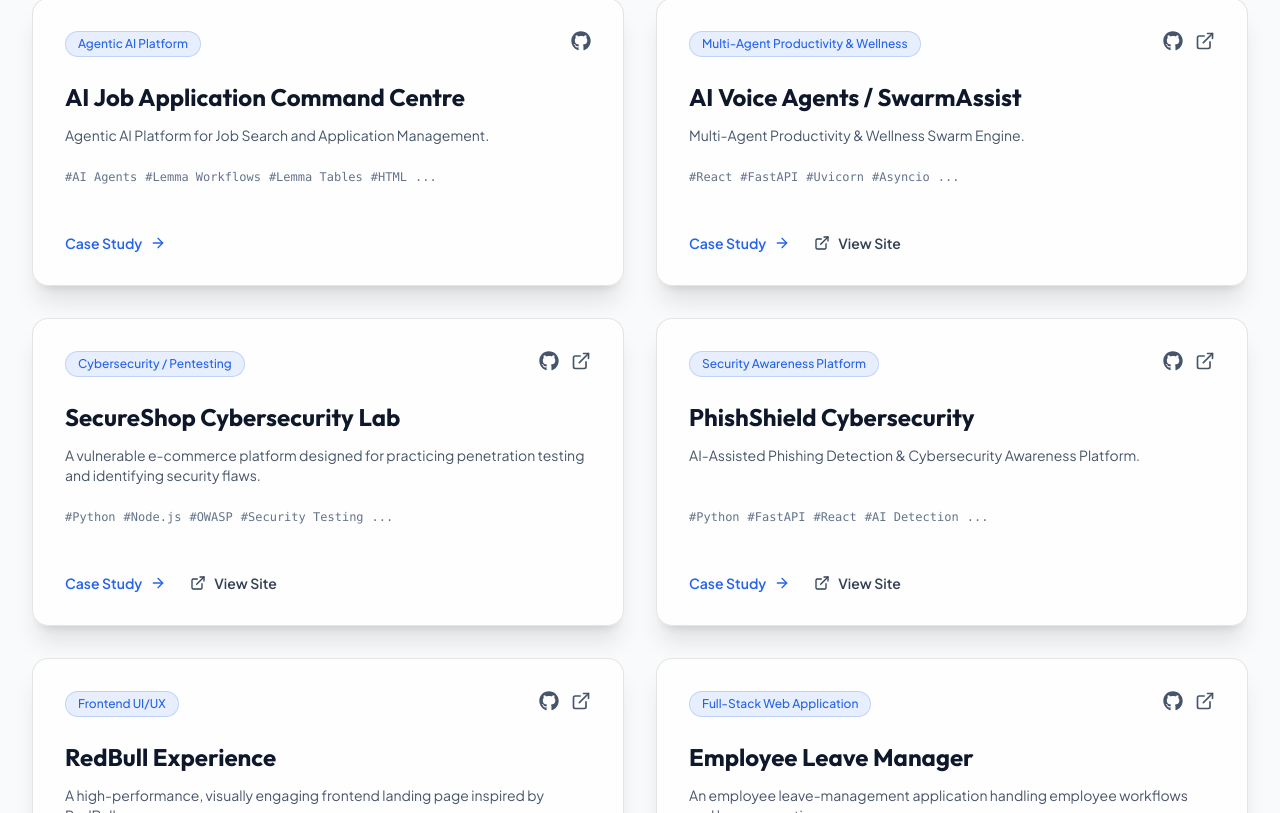
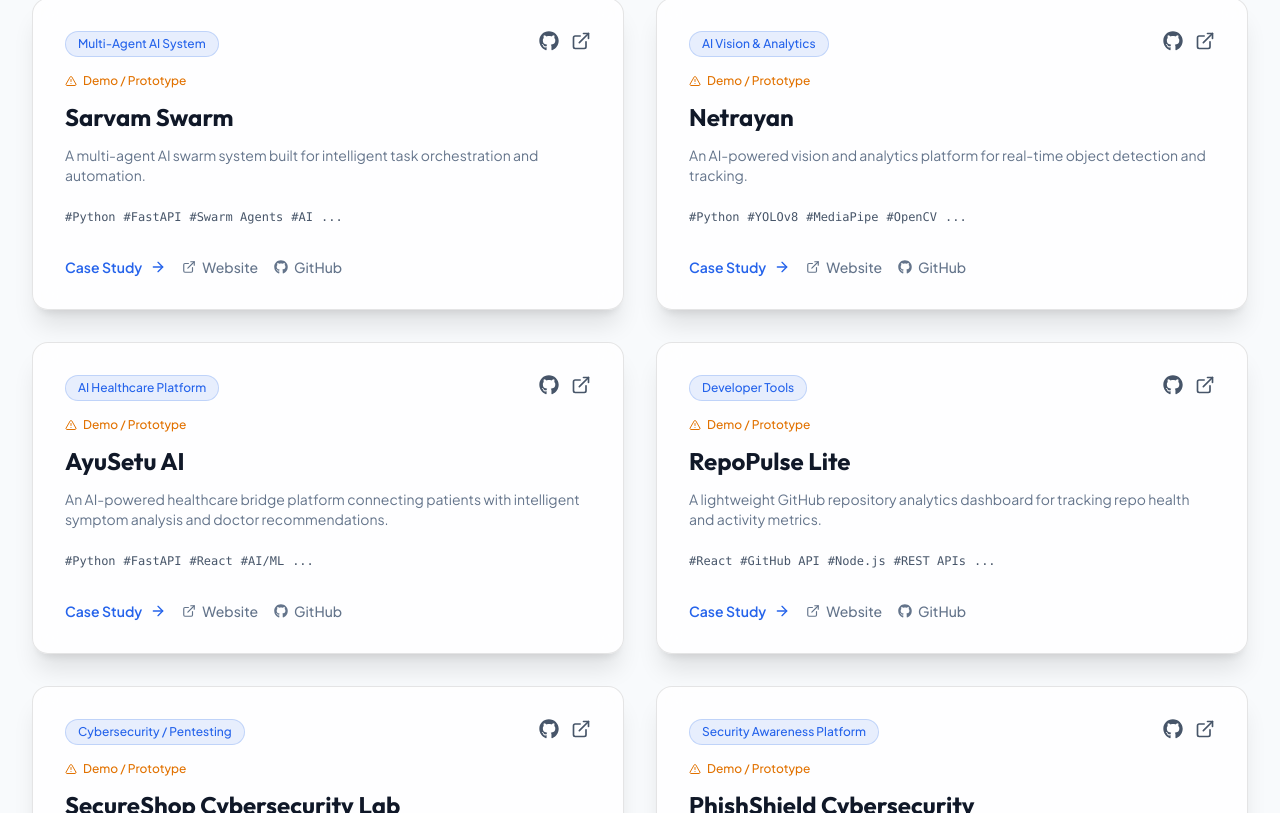
Before and after one commit to neerajcoder1/AboutMe, a React (Vite) app: page / in a window 1280 px wide. Shown: the part 2247-3060 px from the top of the page. Built offline with nearby package versions, Linux system fonts and the light colour scheme.

Commit message:
Projects: replace list with 6 real repos, add demo notice + website & GitHub links

```diff
--- a/src/components/FeaturedProjects.jsx
+++ b/src/components/FeaturedProjects.jsx
@@ -1,5 +1,5 @@
 import { useState } from 'react';
-import { ExternalLink, ArrowRight, X } from 'lucide-react';
+import { ExternalLink, ArrowRight, X, AlertTriangle, Github } from 'lucide-react';
 import { FaGithub } from 'react-icons/fa';
 import { projects } from '../data/portfolioData';
 
@@ -7,45 +7,56 @@ function ProjectModal({ project, onClose }) {
   if (!project) return null;
   return (
     <div className="fixed inset-0 z-[100] flex items-center justify-center p-4 sm:p-6">
-      <div className="absolute inset-0 bg-background/90 backdrop-blur-sm" onClick={onClose} />
-      <div className="relative w-full max-w-4xl max-h-[90vh] overflow-y-auto bg-card border border-white/10 rounded-2xl shadow-2xl z-10 flex flex-col">
-        <button onClick={onClose} className="absolute top-4 right-4 p-2 bg-white/5 hover:bg-white/10 rounded-full text-gray-400 hover:text-white transition-colors z-20">
+      <div className="absolute inset-0 bg-black/60 backdrop-blur-sm" onClick={onClose} />
+      <div className="relative w-full max-w-4xl max-h-[90vh] overflow-y-auto bg-white border border-black/10 rounded-2xl shadow-2xl z-10 flex flex-col">
+        <button onClick={onClose} className="absolute top-4 right-4 p-2 bg-black/5 hover:bg-black/10 rounded-full text-gray-500 hover:text-gray-900 transition-colors z-20">
           <X size={20} />
         </button>
 
         <div className="p-6 sm:p-10">
+          {/* Category badge */}
           <div className="flex items-center gap-3 mb-4">
             <span className="px-3 py-1 text-xs font-medium bg-primary/10 text-primary rounded-full border border-primary/20">
               {project.category}
             </span>
           </div>
 
-          <h2 className="text-3xl font-bold text-white mb-6">{project.title}</h2>
+          <h2 className="text-3xl font-bold text-gray-900 mb-4">{project.title}</h2>
+
+          {/* ⚠️ Demo Notice */}
+          {project.isDemo && (
+            <div className="flex items-start gap-3 mb-6 px-4 py-3 bg-amber-50 border border-amber-200 rounded-xl text-sm text-amber-800">
+              <AlertTriangle size={16} className="mt-0.5 shrink-0 text-amber-500" />
+              <span>
+                <strong>Notice:</strong> This is a demo page / prototype. Some features may be limited or incomplete.
+              </span>
+            </div>
+          )}
 
           <div className="grid grid-cols-1 lg:grid-cols-3 gap-8">
             <div className="lg:col-span-2 space-y-8">
               <section>
-                <h3 className="text-lg font-semibold text-white mb-3">Problem</h3>
-                <p className="text-gray-400 leading-relaxed">{project.problem}</p>
+                <h3 className="text-lg font-semibold text-gray-900 mb-3">Problem</h3>
+                <p className="text-gray-500 leading-relaxed">{project.problem}</p>
               </section>
 
               <section>
-                <h3 className="text-lg font-semibold text-white mb-3">Solution</h3>
-                <p className="text-gray-400 leading-relaxed">{project.solution}</p>
+                <h3 className="text-lg font-semibold text-gray-900 mb-3">Solution</h3>
+                <p className="text-gray-500 leading-relaxed">{project.solution}</p>
               </section>
 
               <section>
-                <h3 className="text-lg font-semibold text-white mb-3">My Role</h3>
-                <p className="text-gray-400 leading-relaxed">{project.role}</p>
+                <h3 className="text-lg font-semibold text-gray-900 mb-3">My Role</h3>
+                <p className="text-gray-500 leading-relaxed">{project.role}</p>
               </section>
 
               {project.engineering && (
                 <section>
-                  <h3 className="text-lg font-semibold text-white mb-3">Engineering Details</h3>
+                  <h3 className="text-lg font-semibold text-gray-900 mb-3">Engineering Details</h3>
                   <ul className="space-y-3">
                     {Object.entries(project.engineering).map(([key, value]) => (
-                      <li key={key} className="text-gray-400 text-sm">
-                        <strong className="text-gray-200 capitalize">{key.replace(/([A-Z])/g, ' $1').trim()}:</strong> {value}
+                      <li key={key} className="text-gray-500 text-sm">
+                        <strong className="text-gray-700 capitalize">{key.replace(/([A-Z])/g, ' $1').trim()}:</strong> {value}
                       </li>
                     ))}
                   </ul>
@@ -54,31 +65,44 @@ function ProjectModal({ project, onClose }) {
             </div>
 
             <div className="space-y-8">
-              <section className="p-6 bg-white/5 border border-white/10 rounded-xl">
-                <h3 className="text-sm font-semibold text-white mb-4 uppercase tracking-wider">Architecture</h3>
-                <p className="text-sm text-gray-400 font-mono bg-background p-3 rounded border border-white/5">{project.architecture}</p>
+              <section className="p-5 bg-gray-50 border border-black/8 rounded-xl">
+                <h3 className="text-sm font-semibold text-gray-700 mb-3 uppercase tracking-wider">Architecture</h3>
+                <p className="text-sm text-gray-600 font-mono bg-white p-3 rounded border border-black/8">{project.architecture}</p>
               </section>
 
               <section>
-                <h3 className="text-sm font-semibold text-white mb-3 uppercase tracking-wider">Tech Stack</h3>
+                <h3 className="text-sm font-semibold text-gray-700 mb-3 uppercase tracking-wider">Tech Stack</h3>
                 <div className="flex flex-wrap gap-2">
                   {project.technologies.map(tech => (
-                    <span key={tech} className="px-2.5 py-1 bg-white/5 border border-white/10 rounded text-xs text-gray-300">
+                    <span key={tech} className="px-2.5 py-1 bg-black/5 border border-black/8 rounded text-xs text-gray-600">
                       {tech}
                     </span>
                   ))}
                 </div>
               </section>
 
+              {/* ✅ Two links: Website + GitHub */}
               <section className="flex flex-col gap-3">
                 {project.link && (
-                  <a href={project.link} target="_blank" rel="noreferrer" className="flex items-center justify-center gap-2 w-full py-3 bg-primary hover:bg-accent text-[#fff] rounded-lg transition-colors text-sm font-medium">
-                    <ExternalLink size={16} /> Open Project
+                  <a
+                    href={project.link}
+                    target="_blank"
+                    rel="noreferrer"
+                    className="flex items-center justify-center gap-2 w-full py-3 bg-primary hover:bg-accent text-white rounded-lg transition-colors text-sm font-medium"
+                  >
+                    <ExternalLink size={16} />
+                    View Website
                   </a>
                 )}
                 {project.github && (
-                  <a href={project.github} target="_blank" rel="noreferrer" className="flex items-center justify-center gap-2 w-full py-3 bg-white/10 hover:bg-white/20 text-white rounded-lg transition-colors text-sm font-medium">
-                    <FaGithub size={16} /> View Source
+                  <a
+                    href={project.github}
+                    target="_blank"
+                    rel="noreferrer"
+                    className="flex items-center justify-center gap-2 w-full py-3 bg-gray-900 hover:bg-gray-700 text-white rounded-lg transition-colors text-sm font-medium"
+                  >
+                    <FaGithub size={16} />
+                    View on GitHub
                   </a>
                 )}
               </section>
@@ -98,51 +122,67 @@ export default function FeaturedProjects() {
       <div className="max-w-7xl mx-auto px-6 lg:px-8">
         <div className="mb-16">
           <h3 className="text-sm font-bold tracking-widest text-primary uppercase mb-2">Portfolio</h3>
-          <h2 className="text-3xl md:text-4xl font-bold text-white">Featured Projects</h2>
+          <h2 className="text-3xl md:text-4xl font-bold text-gray-900">Featured Projects</h2>
         </div>
 
         <div className="grid grid-cols-1 lg:grid-cols-2 gap-8 relative z-10">
           {projects.filter(p => p.featured).map((project) => (
-            <div key={project.id} className="group glass-panel rounded-2xl overflow-hidden flex flex-col h-full hover:border-primary/50 transition-all duration-300 hover:-translate-y-2 hover:shadow-2xl hover:shadow-primary/20">
+            <div key={project.id} className="group glass-panel rounded-2xl overflow-hidden flex flex-col h-full hover:border-primary/50 transition-all duration-300 hover:-translate-y-2 hover:shadow-2xl hover:shadow-primary/10">
               <div className="p-8 flex flex-col flex-grow">
-                <div className="flex justify-between items-start mb-6">
+
+                {/* Top row: category + icon links */}
+                <div className="flex justify-between items-start mb-4">
                   <span className="px-3 py-1 text-xs font-medium bg-primary/10 text-primary rounded-full border border-primary/20">
                     {project.category}
                   </span>
                   <div className="flex gap-3">
                     {project.github && (
-                      <a href={project.github} target="_blank" rel="noreferrer" className="text-gray-400 hover:text-white transition-colors" title="View Source">
+                      <a href={project.github} target="_blank" rel="noreferrer" className="text-gray-400 hover:text-gray-900 transition-colors" title="View on GitHub">
                         <FaGithub size={20} />
                       </a>
                     )}
                     {project.link && (
-                      <a href={project.link} target="_blank" rel="noreferrer" className="text-gray-400 hover:text-white transition-colors" title="Open Project">
+                      <a href={project.link} target="_blank" rel="noreferrer" className="text-gray-400 hover:text-gray-900 transition-colors" title="View Website">
                         <ExternalLink size={20} />
                       </a>
                     )}
                   </div>
                 </div>
 
-                <h3 className="text-2xl font-bold text-white mb-3">{project.title}</h3>
-                <p className="text-gray-400 text-sm mb-6 flex-grow">{project.description}</p>
+                {/* Demo badge */}
+                {project.isDemo && (
+                  <div className="flex items-center gap-1.5 mb-3 text-xs text-amber-600 font-medium">
+                    <AlertTriangle size={12} />
+                    Demo / Prototype
+                  </div>
+                )}
+
+                <h3 className="text-2xl font-bold text-gray-900 mb-3">{project.title}</h3>
+                <p className="text-gray-500 text-sm mb-6 flex-grow">{project.description}</p>
 
                 <div className="flex flex-wrap gap-2 mb-8">
                   {project.technologies.slice(0, 4).map(tech => (
-                    <span key={tech} className="text-xs text-gray-500 font-mono">#{tech}</span>
+                    <span key={tech} className="text-xs text-gray-400 font-mono">#{tech}</span>
                   ))}
-                  {project.technologies.length > 4 && <span className="text-xs text-gray-500 font-mono">...</span>}
+                  {project.technologies.length > 4 && <span className="text-xs text-gray-400 font-mono">...</span>}
                 </div>
 
-                <div className="flex items-center gap-6 mt-4">
+                {/* Bottom row: Case Study + Website + GitHub */}
+                <div className="flex flex-wrap items-center gap-4 mt-auto">
                   <button
                     onClick={() => setActiveProject(project)}
-                    className="flex items-center text-primary text-sm font-semibold hover:text-secondary transition-colors group/btn w-fit"
+                    className="flex items-center text-primary text-sm font-semibold hover:text-accent transition-colors group/btn"
                   >
                     Case Study <ArrowRight size={16} className="ml-2 group-hover/btn:translate-x-1 transition-transform" />
                   </button>
                   {project.link && (
-                    <a href={project.link} target="_blank" rel="noreferrer" className="flex items-center text-gray-300 hover:text-white text-sm font-semibold transition-colors group/btn w-fit">
-                      <ExternalLink size={16} className="mr-2" /> View Site
+                    <a href={project.link} target="_blank" rel="noreferrer" className="flex items-center text-gray-500 hover:text-gray-900 text-sm font-medium transition-colors">
+                      <ExternalLink size={14} className="mr-1.5" /> Website
+                    </a>
+                  )}
+                  {project.github && (
+                    <a href={project.github} target="_blank" rel="noreferrer" className="flex items-center text-gray-500 hover:text-gray-900 text-sm font-medium transition-colors">
+                      <FaGithub size={14} className="mr-1.5" /> GitHub
                     </a>
                   )}
                 </div>
--- a/src/data/portfolioData.js
+++ b/src/data/portfolioData.js
@@ -54,42 +54,87 @@ export const techStack = [
 
 export const projects = [
   {
-    id: "ai-job-command-centre",
-    title: "AI Job Application Command Centre",
-    category: "Agentic AI Platform",
+    id: "sarvam-swarm",
+    title: "Sarvam Swarm",
+    category: "Multi-Agent AI System",
     thumbnail: "https://images.unsplash.com/photo-1620712943543-bcc4688e7485?auto=format&fit=crop&q=80&w=800",
-    technologies: ["AI Agents", "Lemma Workflows", "Lemma Tables", "HTML", "CSS", "JavaScript"],
-    description: "Agentic AI Platform for Job Search and Application Management.",
-    problem: "Managing job applications, tracking statuses, and tailoring resumes to job descriptions is a repetitive and time-consuming process.",
-    solution: "Designed an agentic platform for job-description parsing, resume matching, skill-gap analysis, and application tracking.",
-    role: "Structured specialized agents for job parsing, resume analysis, cover-letter generation, application tracking, and interview preparation. Built an interactive dashboard.",
-    architecture: "AI Agents ↔ Lemma Workflows ↔ Interactive Dashboard",
+    technologies: ["Python", "FastAPI", "Swarm Agents", "AI", "REST APIs"],
+    description: "A multi-agent AI swarm system built for intelligent task orchestration and automation.",
+    problem: "Complex tasks require coordination between multiple AI agents with different specializations.",
+    solution: "Built a swarm-based multi-agent system where specialized agents collaborate to solve complex tasks efficiently.",
+    role: "Designed the agent orchestration layer, built the FastAPI backend, and implemented inter-agent communication protocols.",
+    architecture: "Swarm Controller <-> Specialized Agents <-> FastAPI Backend",
     engineering: {
-      agents: "Structured specialized agents for parsing, cover-letter generation, and interview preparation.",
-      dashboard: "Built an interactive dashboard with structured workflows and tables.",
-      analysis: "Implemented skill-gap analysis and resume matching."
+      orchestration: "Implemented a swarm controller to route and coordinate tasks across agents.",
+      backend: "Built with FastAPI for async, high-performance API handling.",
+      agents: "Designed specialized agents for distinct task domains with fallback strategies."
     },
-    github: "https://github.com/neerajcoder1",
+    isDemo: true,
+    github: "https://github.com/neerajcoder1/sarvam-swarm",
+    link: "https://github.com/neerajcoder1/sarvam-swarm",
     featured: true
   },
   {
-    id: "visionx-swarmassist",
-    title: "AI Voice Agents / SwarmAssist",
-    category: "Multi-Agent Productivity & Wellness",
+    id: "netrayan",
+    title: "Netrayan",
+    category: "AI Vision & Analytics",
     thumbnail: "https://images.unsplash.com/photo-1599839619722-39751411ea63?auto=format&fit=crop&q=80&w=800",
-    technologies: ["React", "FastAPI", "Uvicorn", "Asyncio", "Ollama", "Llama 3"],
-    description: "Multi-Agent Productivity & Wellness Swarm Engine.",
-    problem: "Single LLM calls are insufficient for complex, multi-step problem solving and interactive voice tasks.",
-    solution: "Designed a sequential multi-agent architecture for task planning, personalization, execution, recommendations, and voice interaction.",
-    role: "Built the FastAPI backend and integrated a local Llama 3 inference engine through Ollama.",
-    architecture: "Frontend (React) ↔ Backend Controller (FastAPI) ↔ Swarm Agents (Llama 3)",
+    technologies: ["Python", "YOLOv8", "MediaPipe", "OpenCV", "FastAPI"],
+    description: "An AI-powered vision and analytics platform for real-time object detection and tracking.",
+    problem: "Real-time visual data processing and intelligent object recognition remain challenging without specialized infrastructure.",
+    solution: "Developed a computer vision platform using YOLOv8 and MediaPipe for real-time detection, tracking, and analytics.",
+    role: "Built the vision pipeline, integrated YOLOv8 models, and developed the backend API for streaming analytics.",
+    architecture: "Camera/Video Input <-> Vision Pipeline (YOLOv8 + MediaPipe) <-> Analytics API",
     engineering: {
-      architecture: "Sequential multi-agent architecture for task planning.",
-      inference: "Integrated local Llama 3 inference engine through Ollama.",
-      processing: "Implemented an asynchronous timeout guard with structured fallback JSON to keep the frontend responsive."
+      detection: "Integrated YOLOv8 for real-time object detection with high accuracy.",
+      tracking: "Used MediaPipe for pose and landmark tracking.",
+      api: "Exposed analytics and detection results via FastAPI endpoints."
     },
-    github: "https://github.com/neerajcoder1/Ai-Voice-Agents",
-    link: "https://ai-voice-agents-six.vercel.app/",
+    isDemo: true,
+    github: "https://github.com/neerajcoder1/netrayan",
+    link: "https://github.com/neerajcoder1/netrayan",
+    featured: true
+  },
+  {
+    id: "ayusetu-ai",
+    title: "AyuSetu AI",
+    category: "AI Healthcare Platform",
+    thumbnail: "https://images.unsplash.com/photo-1576091160399-112ba8d25d1d?auto=format&fit=crop&q=80&w=800",
+    technologies: ["Python", "FastAPI", "React", "AI/ML", "Healthcare APIs"],
+    description: "An AI-powered healthcare bridge platform connecting patients with intelligent symptom analysis and doctor recommendations.",
+    problem: "Patients in rural and semi-urban areas lack easy access to timely medical guidance and doctor recommendations.",
+    solution: "Built an AI-assisted platform that analyzes symptoms, suggests possible conditions, and recommends appropriate medical specialists.",
+    role: "Developed the AI symptom-analysis engine, REST API backend, and integrated the frontend dashboard.",
+    architecture: "Frontend (React) <-> FastAPI Backend <-> AI Symptom Engine <-> Doctor DB",
+    engineering: {
+      ai: "Built symptom classification using ML models trained on medical datasets.",
+      backend: "FastAPI with structured endpoints for patient intake, analysis, and recommendations.",
+      frontend: "React dashboard for patient-facing interaction and doctor listings."
+    },
+    isDemo: true,
+    github: "https://github.com/neerajcoder1/AyuSetu-AI",
+    link: "https://github.com/neerajcoder1/AyuSetu-AI",
+    featured: true
+  },
+  {
+    id: "repopulse-lite",
+    title: "RepoPulse Lite",
+    category: "Developer Tools",
+    thumbnail: "https://images.unsplash.com/photo-1556075798-4825dfaaf498?auto=format&fit=crop&q=80&w=800",
+    technologies: ["React", "GitHub API", "Node.js", "REST APIs", "Data Visualization"],
+    description: "A lightweight GitHub repository analytics dashboard for tracking repo health and activity metrics.",
+    problem: "Developers lack a quick, clean way to visualize repository activity, contributor trends, and project health at a glance.",
+    solution: "Built a lightweight analytics tool that fetches GitHub data and presents it in an intuitive, visual dashboard.",
+    role: "Developed the GitHub API integration, data processing layer, and the React analytics dashboard.",
+    architecture: "React Dashboard <-> Node.js API Layer <-> GitHub REST API",
+    engineering: {
+      integration: "Consumed GitHub REST API for repo stats, commits, issues, and contributor data.",
+      visualization: "Built interactive charts and metrics cards for at-a-glance repo health.",
+      performance: "Implemented caching to reduce API rate-limit hits."
+    },
+    isDemo: true,
+    github: "https://github.com/neerajcoder1/repopulse-lite",
+    link: "https://github.com/neerajcoder1/repopulse-lite",
     featured: true
   },
   {
@@ -100,14 +145,15 @@ export const projects = [
     technologies: ["Python", "Node.js", "OWASP", "Security Testing", "Docker"],
     description: "A vulnerable e-commerce platform designed for practicing penetration testing and identifying security flaws.",
     problem: "Security professionals need safe, legal environments to practice identifying and exploiting vulnerabilities.",
-    solution: "Developed an intentional intentionally vulnerable web application incorporating OWASP Top 10 vulnerabilities.",
+    solution: "Developed an intentionally vulnerable web application incorporating OWASP Top 10 vulnerabilities for hands-on learning.",
     role: "Architected the backend and implemented various security misconfigurations for educational purposes.",
-    architecture: "Client ↔ Vulnerable API ↔ Database",
+    architecture: "Client <-> Vulnerable API <-> Database",
     engineering: {
       vulnerabilities: "Implemented SQLi, XSS, CSRF, and broken authentication scenarios.",
       testing: "Created comprehensive lab guides for discovering and patching the vulnerabilities.",
       deployment: "Containerized with Docker for easy, isolated local deployment."
     },
+    isDemo: true,
     github: "https://github.com/neerajcoder1/SecureShop-Cybersecurity-Lab",
     link: "https://secure-shop-cybersecurity-lab.vercel.app/",
     featured: true
@@ -122,54 +168,15 @@ export const projects = [
     problem: "Users are frequently targeted by sophisticated phishing campaigns via email and SMS.",
     solution: "A platform that analyzes URLs and content to detect phishing attempts and provides awareness training.",
     role: "Built the backend detection engine and user-facing awareness dashboard.",
-    architecture: "Frontend ↔ API Engine ↔ Threat Intelligence APIs",
+    architecture: "Frontend <-> API Engine <-> Threat Intelligence APIs",
     engineering: {
       detection: "Implemented URL analysis using machine learning heuristics.",
       integrations: "Connected to external threat intelligence feeds.",
       ui: "Developed an interactive dashboard for users to simulate and learn about attacks."
     },
+    isDemo: true,
     github: "https://github.com/neerajcoder1/phishshield-cybersecurity-awareness",
     link: "https://phishshield-cybersecurity-awareness.vercel.app/",
-    featured: true
-  },
-  {
-    id: "redbull-experience",
-    title: "RedBull Experience",
-    category: "Frontend UI/UX",
-    thumbnail: "https://images.unsplash.com/photo-1534142475651-404543b593eb?auto=format&fit=crop&q=80&w=800",
-    technologies: ["React", "Tailwind CSS", "Framer Motion", "UI/UX Design"],
-    description: "A high-performance, visually engaging frontend landing page inspired by RedBull.",
-    problem: "Modern brands require immersive web experiences that capture user attention immediately.",
-    solution: "Built a highly interactive promotional landing page with advanced scroll animations and 3D effects.",
-    role: "Led the frontend development, focusing entirely on visual polish, performance, and accessibility.",
-    architecture: "React Components ↔ Framer Motion ↔ Tailwind CSS",
-    engineering: {
-      animations: "Implemented complex scroll-linked animations and parallax effects.",
-      performance: "Optimized image loading and component rendering for 60fps scrolling.",
-      responsive: "Ensured pixel-perfect design across all device viewports."
-    },
-    github: "https://github.com/neerajcoder1/redbull-experience",
-    link: "https://redbull-experience-blush.vercel.app/",
-    featured: true
-  },
-  {
-    id: "employee-leave-manager",
-    title: "Employee Leave Manager",
-    category: "Full-Stack Web Application",
-    thumbnail: "https://images.unsplash.com/photo-1551288049-bebda4e38f71?auto=format&fit=crop&q=80&w=800",
-    technologies: ["React", "Vite", "Node.js", "Express", "PostgreSQL"],
-    description: "An employee leave-management application handling employee workflows and leave operations.",
-    problem: "Organizations struggle to manage employee leave requests, balances, and approvals efficiently without dedicated tools.",
-    solution: "A complete full-stack web application with role-based access to request, review, and manage leave operations seamlessly.",
-    role: "Developed the entire full-stack application, implementing the React frontend, designing the REST API with Node/Express, and structuring the PostgreSQL database.",
-    architecture: "React (Frontend) → REST API (Node/Express) → PostgreSQL (Database)",
-    engineering: {
-      apis: "RESTful endpoints for leave CRUD operations and user management.",
-      database: "PostgreSQL with normalized schemas for users, roles, and leave requests.",
-      authentication: "JWT-based authentication with role-based access control (RBAC)."
-    },
-    github: "https://github.com/neerajcoder1/employee-leave-manager",
-    link: "https://employee-leave-manager-one.vercel.app/",
     featured: true
   }
 ];
```
